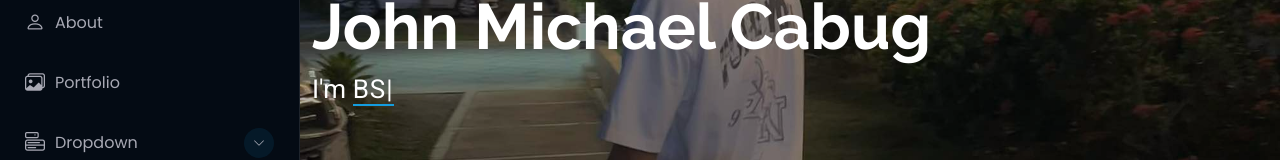
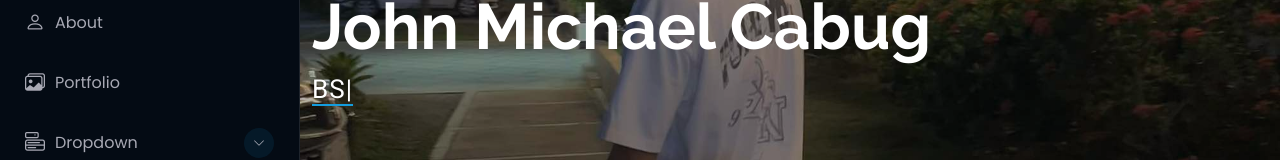
Before and after one commit to JohnMichael13-hub/IPT-FINAL-PORTFOLIO, a plain HTML site: page index.html in a window 1280 px wide. Shown: the part 351-511 px from the top of the page. Drawn offline with Linux system fonts and the light colour scheme.

Commit message:
uploaded files

```diff
--- a/index.html
+++ b/index.html
@@ -81,7 +81,7 @@
 
       <div class="container" data-aos="fade-up" data-aos-delay="100">
         <h2>John Michael Cabug</h2>
-        <p>I'm <span class="typed" data-typed-items="Second year Student, BS-IT, Study At, St. Peter's College">BS-IT</span><span class="typed-cursor typed-cursor--blink" aria-hidden="true"></span><span class="typed-cursor typed-cursor--blink" aria-hidden="true"></span></p>
+        <p><span class="typed" data-typed-items="Second year Student, BS-IT, Study At, St. Peter's College">BS-IT</span><span class="typed-cursor typed-cursor--blink" aria-hidden="true"></span><span class="typed-cursor typed-cursor--blink" aria-hidden="true"></span></p>
       </div>
 
     </section>
```
